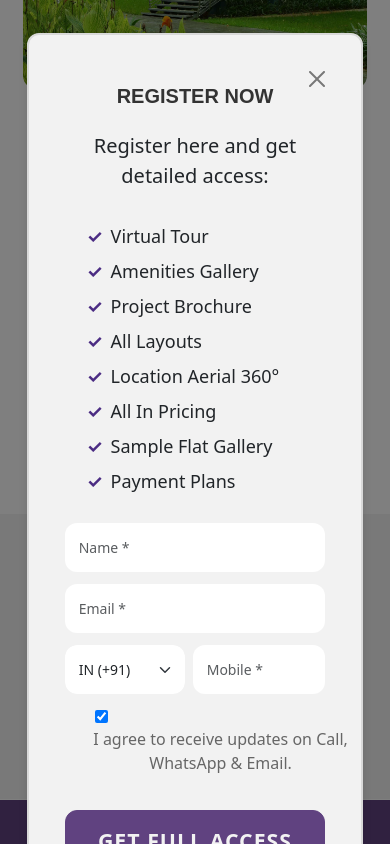
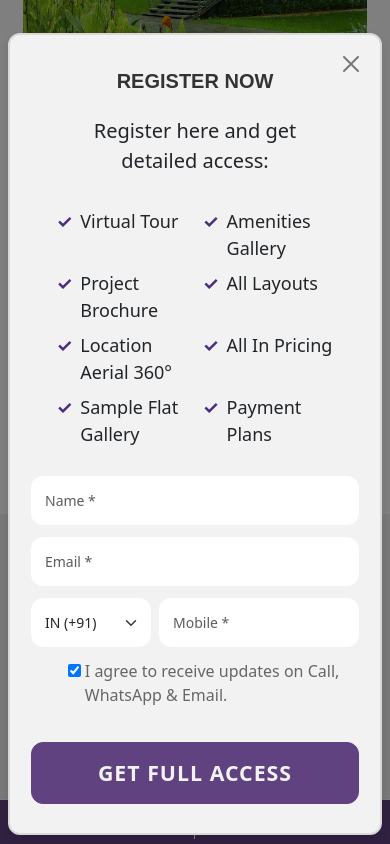
Before and after one commit to Abhishek5517/Demo-site, a plain HTML site: page index.html in a window 390 px wide. Both pictures are taken after a click on the link "FULL BROCHURE". Shown: the part 1023-1867 px from the top of the page. Drawn offline with nearby package versions, Linux system fonts and the light colour scheme.

Commit message:
thoda sa aur responsive huihuihui

```diff
--- a/index.html
+++ b/index.html
@@ -284,7 +284,7 @@
                         <input type="text" class="form-control input-group" placeholder="Mobile *">
                     </div>
 
-                    <div class="input-group vsmall input-checkbox"
+                    <div class="vsmall input-checkbox"
                         style="display: flex; align-items: baseline; flex-direction: row;">
                         <input type="checkbox" name="agree" checked="">
                         <p>I agree to receive updates on Call, WhatsApp &amp; Email.</p>
@@ -1779,7 +1779,7 @@
                 <div class="col-md-7 d-flex align-items-center" style="justify-content: center;">
                     <br>
                     <div
-                        style="margin-top:25px;width: 100%;  display: flex; flex-direction: column; justify-content: center; padding: 0px 12px !important;">
+                        style="margin-top:25px;width: 100%;  display: flex; flex-direction: column; justify-content: center; ">
 
                         <ul class="sec2-info"
                             style="padding:0px 0px 0px 40px !important;font-size:16px;text-align: left;">
@@ -1949,7 +1949,7 @@
                 <div class="col-md-7 d-flex align-items-center" style="justify-content: center;">
                     <br>
                     <div
-                        style="margin-top:25px;width: 100%;  display: flex; flex-direction: column; justify-content: center; padding: 0px 12px !important;">
+                        style="margin-top:25px;width: 100%;  display: flex; flex-direction: column; justify-content: center;">
 
                         <ul class="sec2-info"
                             style="padding:0px 0px 0px 40px !important;font-size:16px;text-align: left;">
--- a/style/registerModal.css
+++ b/style/registerModal.css
@@ -4,7 +4,7 @@
     border-radius: 12px;
     padding: 15px;
     max-width: 600px;
-    width: 90%;
+    width: 100%;
     margin: auto;
     box-shadow: 0px 4px 10px rgba(0, 0, 0, 0.1);
     background: #f2f2f2;
@@ -34,7 +34,7 @@
     text-align: center;
 }
 .modal-body p {
-    text-align: center;
+    text-align: start;
     font-size: 16px;
     font-weight: 500;
     margin-bottom: 15px;
@@ -42,20 +42,23 @@
 .modal-body ul {
     list-style: none;
     padding: 0;
-    display: flex
+    display: grid
 ;
-    flex-wrap: wrap;
-    justify-content: space-between;
+    grid-template-columns: repeat(2, 1fr);
+    /* flex-wrap: wrap; */
+    /* justify-content: space-between; */
     margin-bottom: 20px;
     margin-left: 5%;
-    margin-right: 5%;
+    /* margin-right: 5%; */
     font-size: 18px;
     font-weight: 500;
+    justify-items: center;
+    align-items: start;
 }
 .modal-body ul li {
-    width: 48%;
+    width: 100%;
     display: flex;
-    align-items: center;
+    align-items: flex-start;
     font-size: 18px;
     margin-bottom: 8px;
 }
@@ -96,7 +99,7 @@
         width: 100%;
     }
     .modal-content {
-        padding: 20px;
+        padding: 5px;
     }
 }
 
@@ -142,7 +145,7 @@
     /* text-align: center; */
     color: #666666;
     font-size: 16px;
-    margin-right: 10%;
+
 }
 
 input[type=checkbox] {
```
